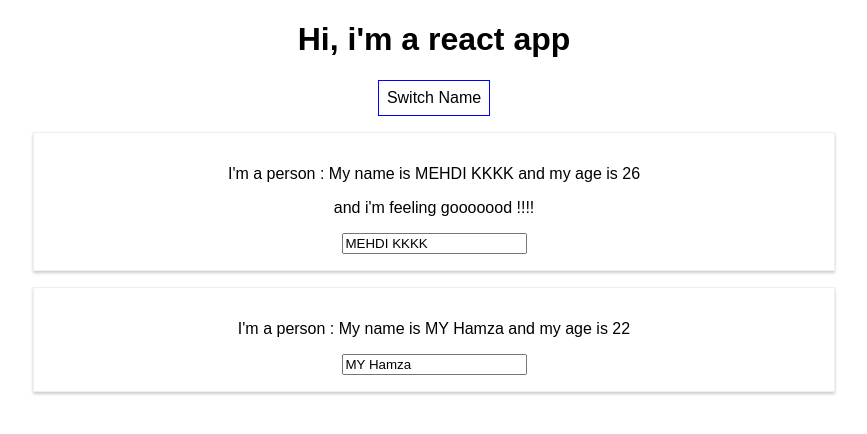
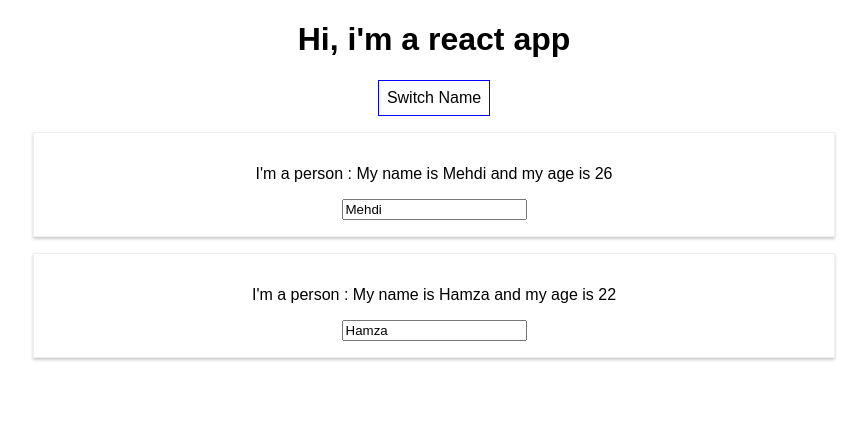
Before and after one commit to mehdikbj/react-complete-guide, a React (Create React App) app: page / in a window 1280 px wide. Both pictures are taken after a click on the button "Switch Name". Shown: the top 434 px of the page, without its empty margins (206-1073 px from the left). Built offline with nearby package versions, Linux system fonts and the light colour scheme.

Commit message:
Working with Lists and Conditionals

```diff
--- a/src/App.js
+++ b/src/App.js
@@ -6,27 +6,40 @@ import Person from './Person/Person'
 class App extends Component {
   state = {
     persons: [
-        { name: 'Mehdi', age: 26},
-        { name: 'Hamza', age: 22}
-    ]
+        { id: 'eae3', name: 'Mehdi', age: 26},
+        { id: 'erz2', name: 'Hamza', age: 22}
+    ],
+    showPersons: false
   };
 
-  switchNameHandler = (newName) => {
-      this.setState({
-          persons: [
-              { name: newName, age: 26},
-              { name: 'MY Hamza', age: 22}
-          ]
-      })
+  nameChangedHandler = (event, id) => {
+    const personIndex = this.state.persons.findIndex(p => {
+      return p.id === id;
+    });
+
+    const person = {
+        ...this.state.persons[personIndex]
+    };
+
+    person.name = event.target.value;
+
+    const persons = [...this.state.persons];
+    persons[personIndex] = person;
+
+      this.setState({ persons: persons })
   };
 
-  nameChangedHandler = (event) => {
-      this.setState({
-          persons: [
-              { name: 'Mehdi', age: 26},
-              { name: event.target.value, age: 22}
-          ]
-      })
+  deletePersonHandler = (personIndex) => {
+    const persons = [...this.state.persons];
+    persons.splice(personIndex, 1);
+    this.setState({ persons: persons });
+
+  };
+
+  togglePersonHandler = () => {
+    this.setState({
+        showPersons: !this.state.showPersons
+    })
   };
 
   render() {
@@ -38,22 +51,34 @@ class App extends Component {
       cursor: 'pointer'
     };
 
+    let persons = null;
+
+    if (this.state.showPersons) {
+      persons = (
+          <div>
+              {this.state.persons.map( (person, index) => {
+                return (
+                    <Person
+                        click={() => this.deletePersonHandler(index)}
+                        name={person.name}
+                        age={person.age}
+                        key={person.id}
+                        changed={(event) => this.nameChangedHandler(event, person.id)}
+                    />
+                );
+              })}
+          </div>
+      );
+    }
+
     return (
       <div className="App">
         <h1>Hi, i'm a react app</h1>
         <button
             style={style}
-            onClick={this.switchNameHandler.bind(this, 'MEHDI KKKK')}>Switch Name</button>
-        <Person
-            name={this.state.persons[0].name}
-            age={this.state.persons[0].age}
-            click={this.switchNameHandler.bind(this, 'MEHDI !!!')}
-        > and i'm feeling gooooood !!!! </Person>
-        <Person
-            name={this.state.persons[1].name}
-            age={this.state.persons[1].age}
-            changed={this.nameChangedHandler}
-        />
+            onClick={this.togglePersonHandler}>Switch Name
+        </button>
+          { persons }
       </div>
     );
   }
```
